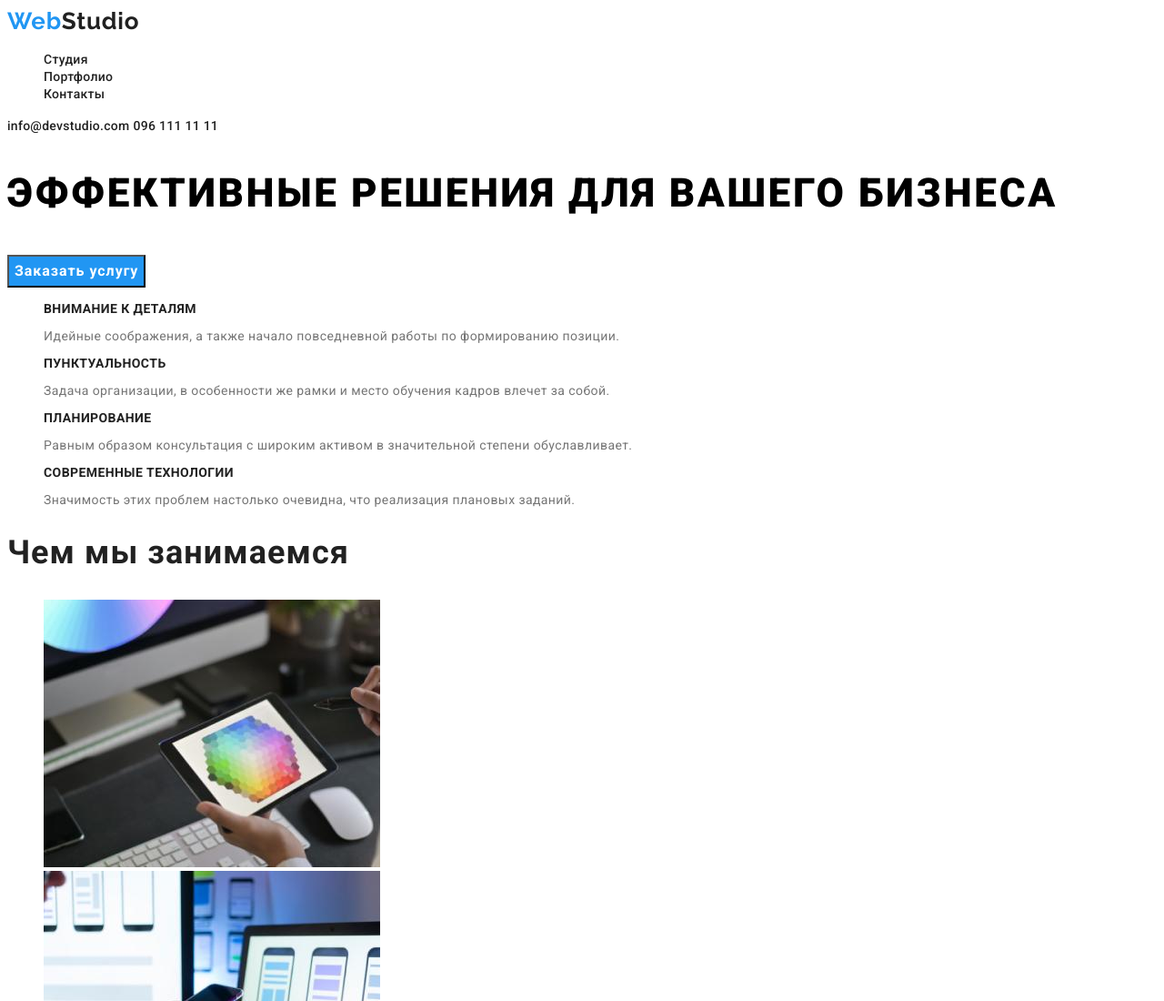
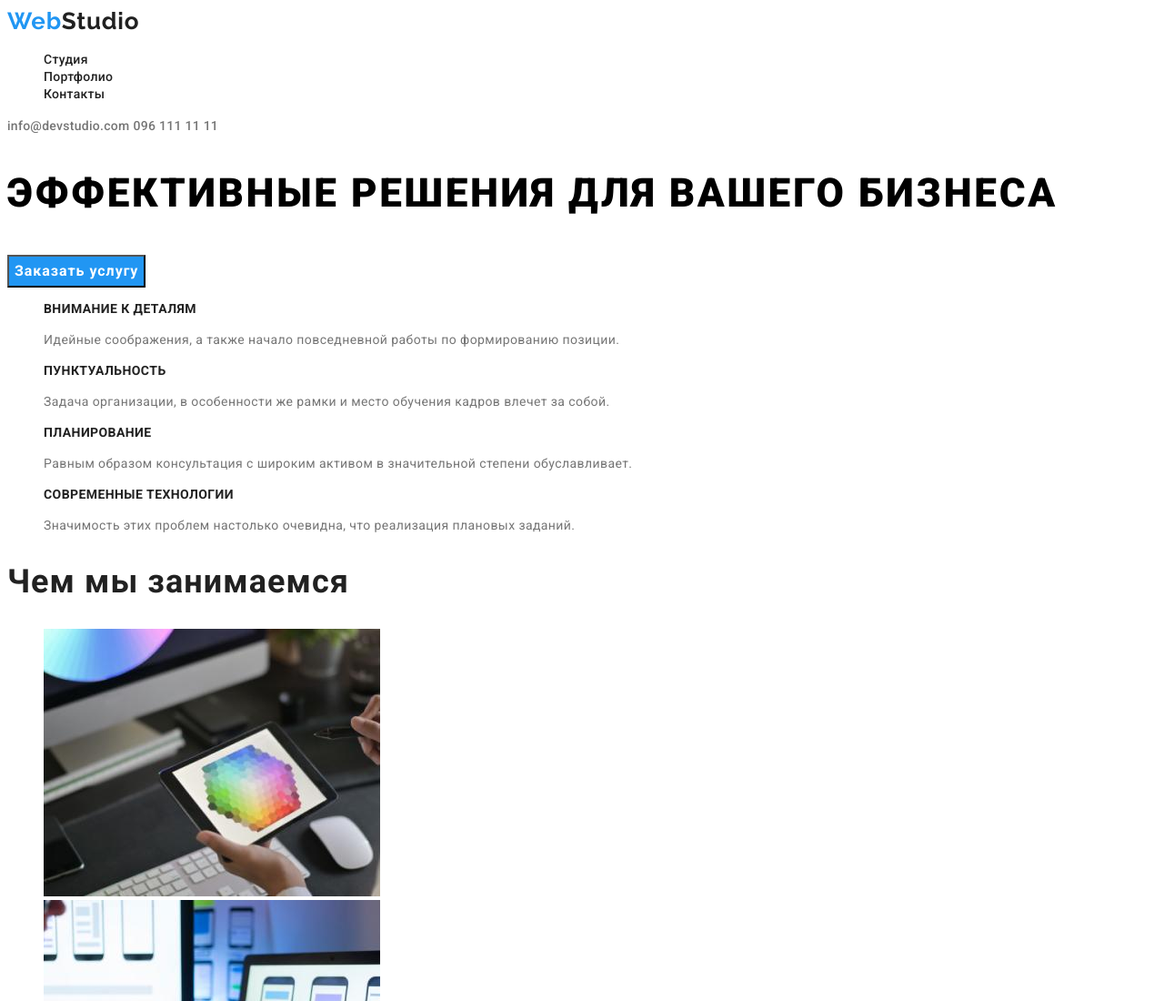
Before and after one commit to shxcf/goit-markup-hw-02, a plain HTML site: page index.html in a window 1280 px wide. Shown: the top 1100 px of the page at 91% size. Drawn offline with Linux system fonts and the light colour scheme.

Commit message:
tel, mail + line height
поправка в цвете телефона и почты.
поправка в значении line height.

```diff
--- a/css/styles.css
+++ b/css/styles.css
@@ -35,7 +35,7 @@ body {
   font-size: 14px;
   line-height: 1.14;
   letter-spacing: 0.02em;
-  color: var(--second-title-color);
+  color: var(--main-text-color);
 }
 
 .header-link:hover {
@@ -113,7 +113,7 @@ body {
 
 .things-text {
   font-size: 14px;
-  line-height: 1.14;
+  line-height: 1.71;
   letter-spacing: 0.03em;
   color: var(--main-text-color);
 }
```
